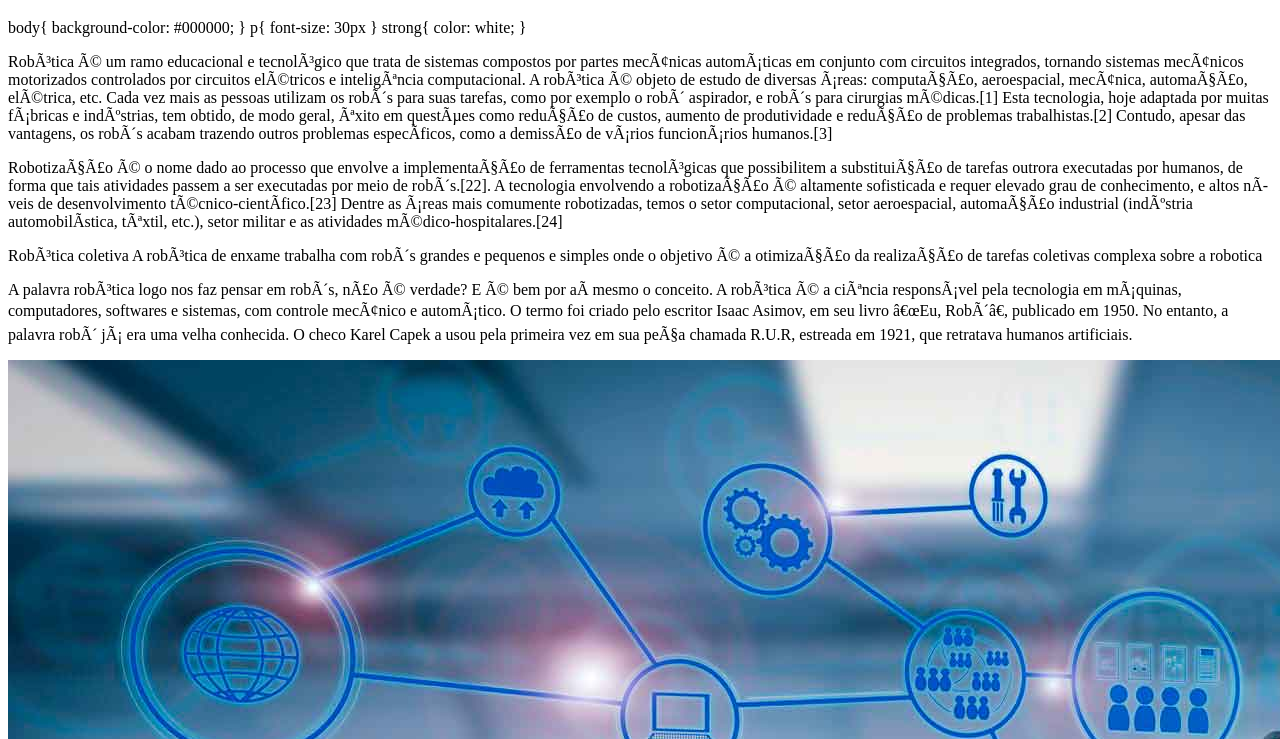
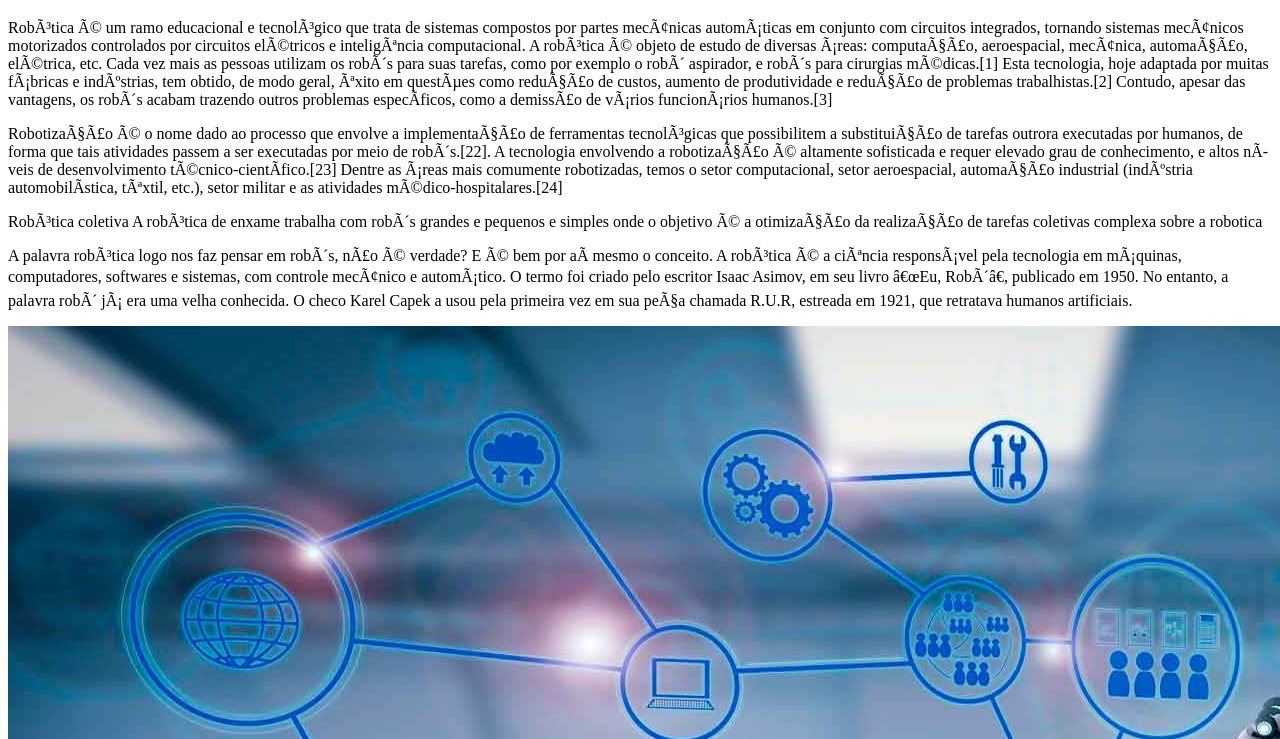
Before and after one commit to lukinhas2704br/Pc-Primero-A-Aj, a plain HTML site: page index.html in a window 1280 px wide. Shown: the part 61-800 px from the top of the page. Drawn offline with Linux system fonts and the light colour scheme.

Commit message:
Update index.html

```diff
--- a/index.html
+++ b/index.html
@@ -2,15 +2,6 @@
 <html lang="pt-br">
     <h1> O  Que e robotica  </h1>
     <link rel="stylessheet" herf="style.css">
-    body{
-    background-color: #000000;
-    }
-    p{
-    font-size: 30px
-    }
-    strong{
-    color: white;
-           }
     <p>Robótica é um ramo educacional e tecnológico que trata de sistemas compostos por partes mecânicas automáticas em conjunto com circuitos integrados, tornando sistemas mecânicos motorizados controlados por circuitos elétricos e inteligência computacional. A robótica é objeto de estudo de diversas áreas: computação, aeroespacial, mecânica, automação, elétrica, etc.
 
 Cada vez mais as pessoas utilizam os robôs para suas tarefas, como por exemplo o robô aspirador, e robôs para cirurgias médicas.[1] Esta tecnologia, hoje adaptada por muitas fábricas e indústrias, tem obtido, de modo geral, êxito em questões como redução de custos, aumento de produtividade e redução de problemas trabalhistas.[2] Contudo, apesar das vantagens, os robôs acabam trazendo outros problemas específicos, como a demissão de vários funcionários humanos.[3]
```
